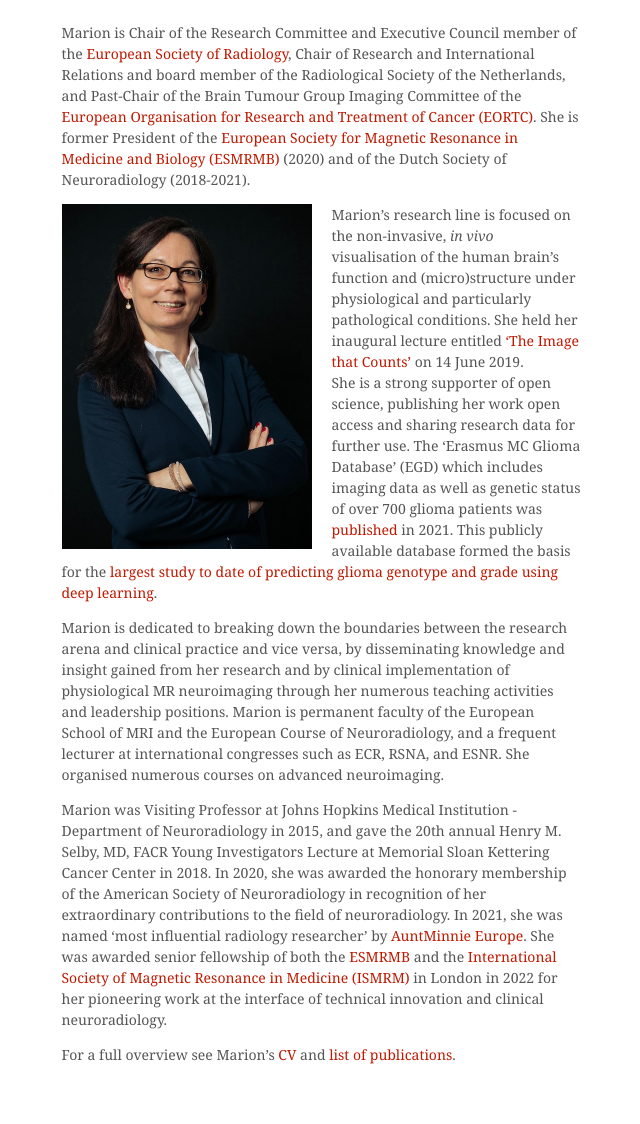
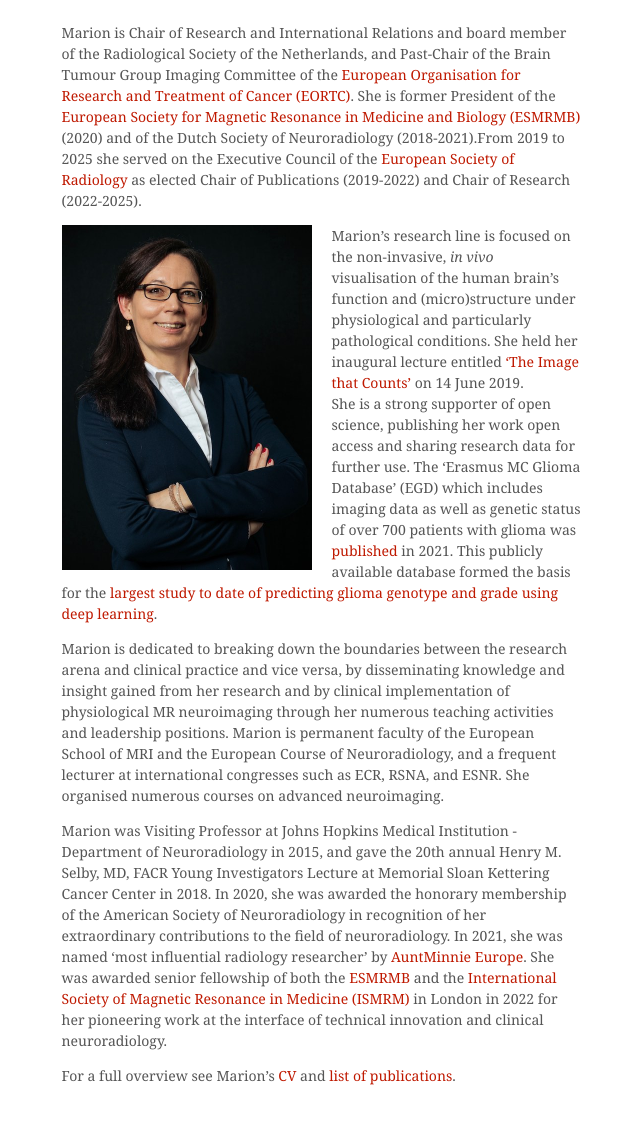
Before and after one commit to marionsmits/marionsmits.github.io, a Jekyll site: the page built from index.md, in a window 1280 px wide, cut to the strip 754-1904 px from the top of the page. Shown: the top 1124 px of the strip, without its empty margins (91-731 px from the left). Built offline with Jekyll 4.4.1, drawn with Linux system fonts in a browser that asks for light colours.

Commit message:
Update index.md

```diff
--- a/index.md
+++ b/index.md
@@ -8,12 +8,12 @@ Marion also holds an honorary appointment as Professor of Neuroradiology at Delf
 
 <iframe width="520" height="292" src="https://www.youtube.com/embed/Uh0PP_RP5_Q?controls=0" title="Introduction Medical Delta professor Marion Smits" frameborder="0" allow="accelerometer; autoplay; clipboard-write; encrypted-media; gyroscope; picture-in-picture" allowfullscreen></iframe>
 
-<br>Marion is  Chair of the Research Committee and Executive Council member of the [European Society of Radiology](myesr.org), Chair of Research and International Relations and board member of the Radiological Society of the Netherlands, and Past-Chair of the Brain Tumour Group Imaging Committee of the [European Organisation for Research and Treatment of Cancer (EORTC)](http://www.eortc.org). She is former President of the [European Society for Magnetic Resonance in Medicine and Biology (ESMRMB)](https://www.esmrmb.org) (2020) and of the Dutch Society of Neuroradiology (2018-2021).
+<br>Marion is Chair of Research and International Relations and board member of the Radiological Society of the Netherlands, and Past-Chair of the Brain Tumour Group Imaging Committee of the [European Organisation for Research and Treatment of Cancer (EORTC)](http://www.eortc.org). She is former President of the [European Society for Magnetic Resonance in Medicine and Biology (ESMRMB)](https://www.esmrmb.org) (2020) and of the Dutch Society of Neuroradiology (2018-2021).From 2019 to 2025 she served on the Executive Council of the [European Society of Radiology](myesr.org) as elected Chair of Publications (2019-2022) and Chair of Research (2022-2025).
 
 <a href="Marion2019-2698px.jpg"><img src="Marion2019-500px.jpg" class="portrait" alt="Marion Smits"></a>
 
 Marion's research line is focused on the non-invasive, <i>in vivo</i> visualisation of the human brain’s function and (micro)structure under physiological and particularly pathological conditions. She held her inaugural lecture entitled ['The Image that Counts'](https://www.youtube.com/watch?v=NuPW2FBd6p0&t=19s) on 14 June 2019.
-<br>She is a strong supporter of open science, publishing her work open access and sharing research data for further use. The 'Erasmus MC Glioma Database' (EGD) which includes imaging data as well as genetic status of over 700 glioma patients was [published](https://www.sciencedirect.com/science/article/pii/S2352340921004753?via%3Dihub) in 2021. This publicly available database formed the basis for the [largest study to date of predicting glioma genotype and grade using deep learning](https://arxiv.org/pdf/2010.04425.pdf).
+<br>She is a strong supporter of open science, publishing her work open access and sharing research data for further use. The 'Erasmus MC Glioma Database' (EGD) which includes imaging data as well as genetic status of over 700 patients with glioma was [published](https://www.sciencedirect.com/science/article/pii/S2352340921004753?via%3Dihub) in 2021. This publicly available database formed the basis for the [largest study to date of predicting glioma genotype and grade using deep learning](https://arxiv.org/pdf/2010.04425.pdf).
 
 Marion is dedicated to breaking down the boundaries between the research arena and clinical practice and vice versa, by disseminating knowledge and insight gained from her research and by clinical implementation of physiological MR neuroimaging through her numerous teaching activities and leadership positions. Marion is permanent faculty of the European School of MRI and the European Course of Neuroradiology, and a frequent lecturer at international congresses such as ECR, RSNA, and ESNR. She organised numerous courses on advanced neuroimaging.
 
```
